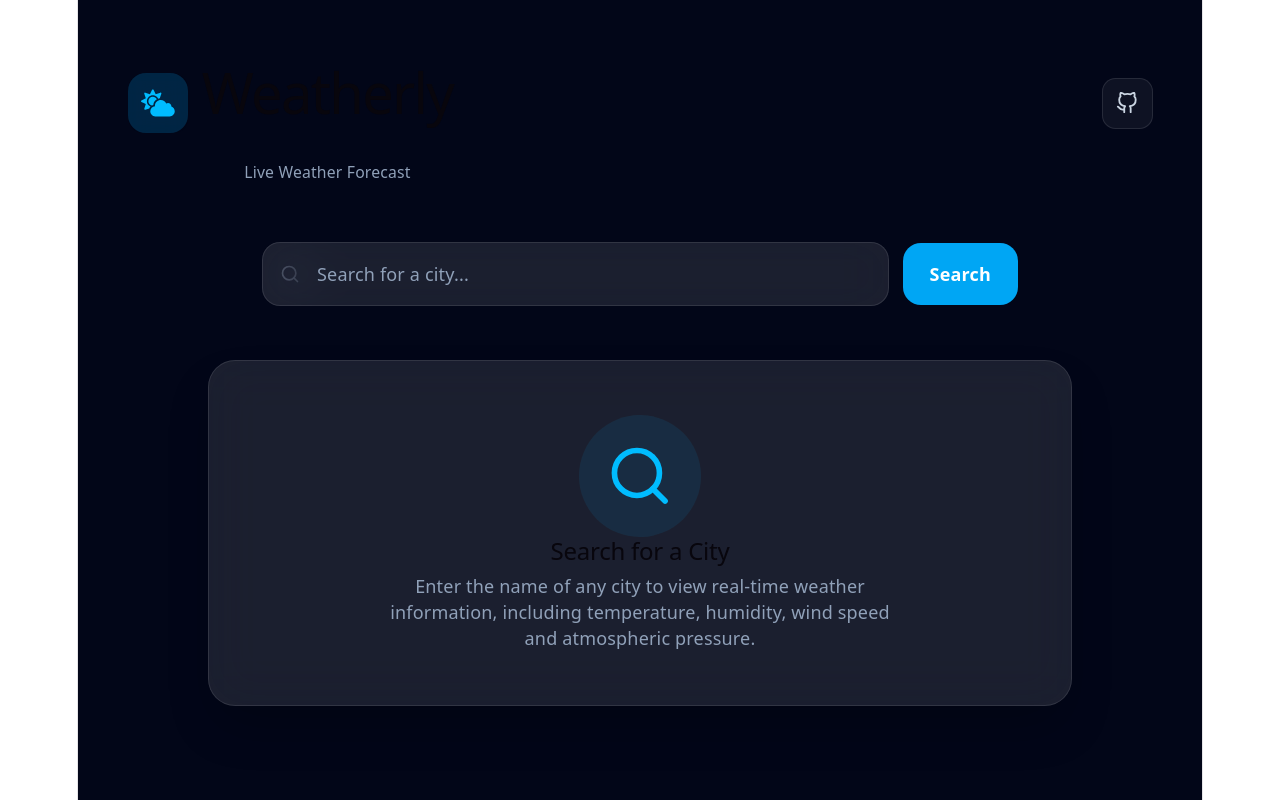
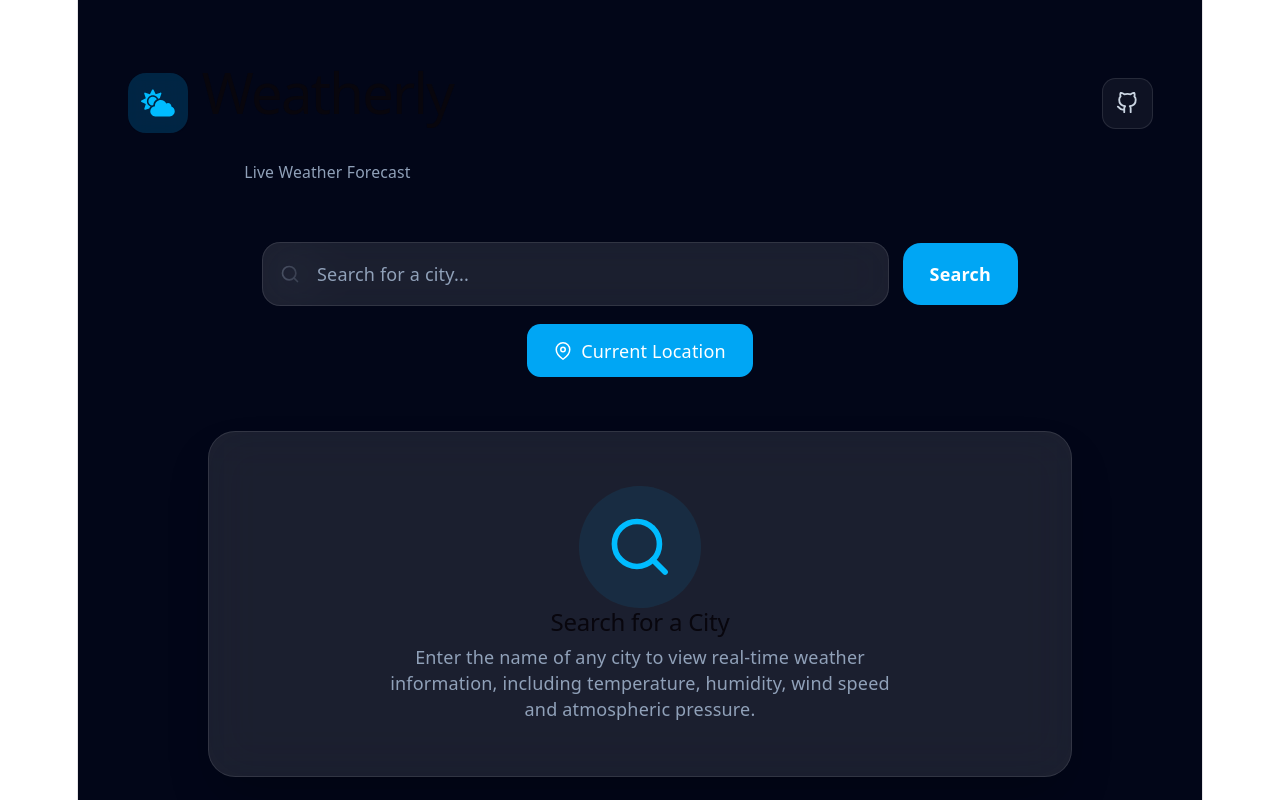
Before and after one commit to varunwalia120/weather-app, a React (Vite) app: page / in a window 1280 px wide. Built offline with nearby package versions, Linux system fonts and the light colour scheme; no server answers.

Commit message:
feat: add current location weather

```diff
--- a/src/App.tsx
+++ b/src/App.tsx
@@ -8,8 +8,13 @@ import EmptyState from "./components/common/EmptyState";
 import Loading from "./components/common/Loading";
 import ErrorMessage from "./components/common/ErrorMessage";
 
-import { getWeatherByCity } from "./services/weatherApi";
 import type { WeatherResponse } from "./types/weather";
+
+import LocationButton from "./components/search/LocationButton";
+import {
+  getWeatherByCity,
+  getWeatherByCoordinates,
+} from "./services/weatherApi";
 
 function App() {
   const [weather, setWeather] = useState<WeatherResponse | null>(null);
@@ -43,17 +48,12 @@ function App() {
 
       const updatedHistory = [
         city,
-        ...history.filter(
-          (item) => item.toLowerCase() !== normalizedCity
-        ),
+        ...history.filter((item) => item.toLowerCase() !== normalizedCity),
       ].slice(0, 5);
 
       setHistory(updatedHistory);
 
-      localStorage.setItem(
-        "searchHistory",
-        JSON.stringify(updatedHistory)
-      );
+      localStorage.setItem("searchHistory", JSON.stringify(updatedHistory));
     } catch (err) {
       if (err instanceof Error) {
         setError(err.message);
@@ -67,16 +67,54 @@ function App() {
     }
   };
 
+  const handleCurrentLocation = () => {
+    if (!navigator.geolocation) {
+      setError("Geolocation is not supported by your browser.");
+      return;
+    }
+
+    setLoading(true);
+    setError("");
+
+    navigator.geolocation.getCurrentPosition(
+      async (position) => {
+        try {
+          const data = await getWeatherByCoordinates(
+            position.coords.latitude,
+            position.coords.longitude,
+          );
+
+          setWeather(data);
+        } catch (err) {
+          if (err instanceof Error) {
+            setError(err.message);
+          } else {
+            setError("Unable to fetch weather.");
+          }
+        } finally {
+          setLoading(false);
+        }
+      },
+      () => {
+        setLoading(false);
+        setError("Location permission denied.");
+      },
+    );
+  };
+
   return (
     <main className="min-h-screen bg-slate-950 px-5">
       <Navbar />
 
-      <SearchBar onSearch={handleSearch} />
+      <div className="mx-auto mt-6 w-full max-w-2xl">
+        <SearchBar onSearch={handleSearch} />
 
-      <SearchHistory
-        history={history}
-        onSelect={handleSearch}
-      />
+        <div className="mt-4 flex justify-center">
+          <LocationButton onLocationClick={handleCurrentLocation} />
+        </div>
+
+        <SearchHistory history={history} onSelect={handleSearch} />
+      </div>
 
       {loading ? (
         <Loading />
--- /dev/null
+++ b/src/components/search/LocationButton.tsx
@@ -0,0 +1,21 @@
+import { FiMapPin } from "react-icons/fi";
+
+type LocationButtonProps = {
+  onLocationClick: () => void;
+};
+
+const LocationButton = ({ onLocationClick }: LocationButtonProps) => {
+  return (
+    <button
+      onClick={onLocationClick}
+      className="flex items-center gap-2 rounded-xl bg-sky-500 px-6 py-3 font-medium text-white transition-all duration-300 hover:bg-sky-600 hover:scale-105"
+    >
+      <span className="flex items-center gap-2">
+        <FiMapPin />
+        Current Location
+      </span>
+    </button>
+  );
+};
+
+export default LocationButton;
--- a/src/services/weatherApi.ts
+++ b/src/services/weatherApi.ts
@@ -34,3 +34,28 @@ export const getWeatherByCity = async (
     throw new Error("Something went wrong.");
   }
 };
+
+// 👇 Add this below getWeatherByCity
+export const getWeatherByCoordinates = async (
+  lat: number,
+  lon: number
+): Promise<WeatherResponse> => {
+  try {
+    const response = await axios.get<WeatherResponse>(BASE_URL, {
+      params: {
+        lat,
+        lon,
+        appid: API_KEY,
+        units: "metric",
+      },
+    });
+
+    return response.data;
+  } catch (error) {
+    if (axios.isAxiosError(error)) {
+      throw new Error("Unable to fetch weather for your location.");
+    }
+
+    throw new Error("Something went wrong.");
+  }
+};
```
